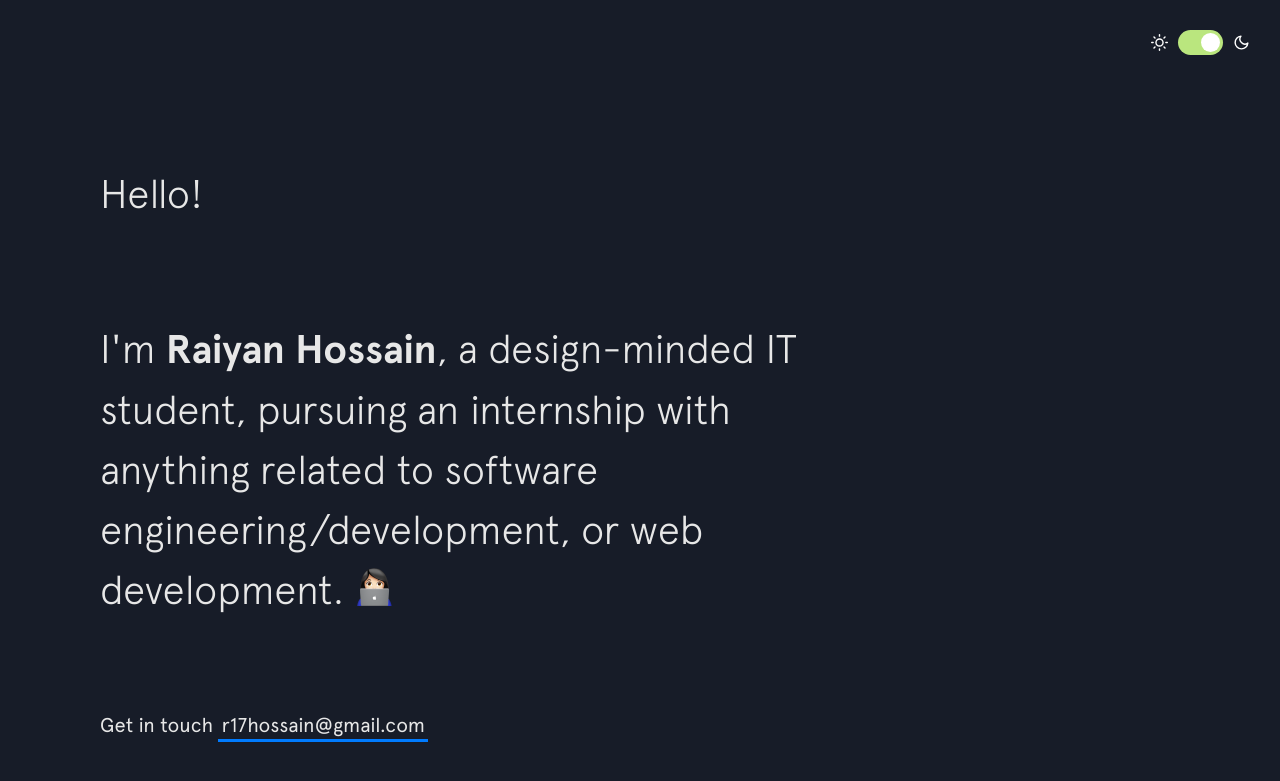
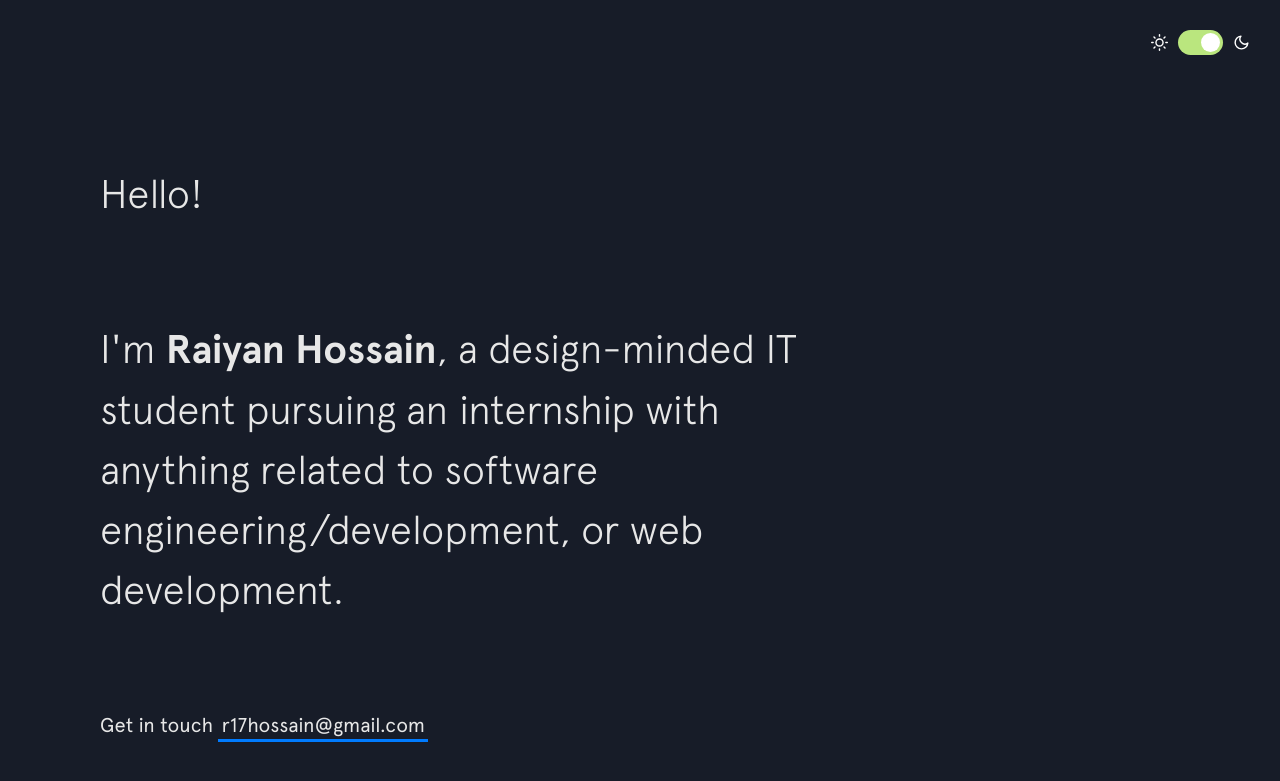
Before and after one commit to rh376/raiyanh717.github.io, a Jekyll site: the page built from index.html, in a window 1280 px wide and 900 px high. Shown: the top 781 px of the window. Built offline with Jekyll 4.4.1, drawn with Linux system fonts in a browser that asks for light colours; nearby versions of some CDN libraries.

Commit message:
Edit the intro

```diff
--- a/_includes/intro.html
+++ b/_includes/intro.html
@@ -3,8 +3,7 @@
   </h1>
 
   <h2 class="intro__tagline">I'm
-    <span class="name">Raiyan Hossain</span>, a design-minded IT student, pursuing an internship with anything related to software engineering/development, or web development.
-    <span class="emoji technologist"></span>
+    <span class="name">Raiyan Hossain</span>, a design-minded IT student pursuing an internship with anything related to software engineering/development, or web development.
   </h2>
 
   <h3 class="intro__contact">
```
